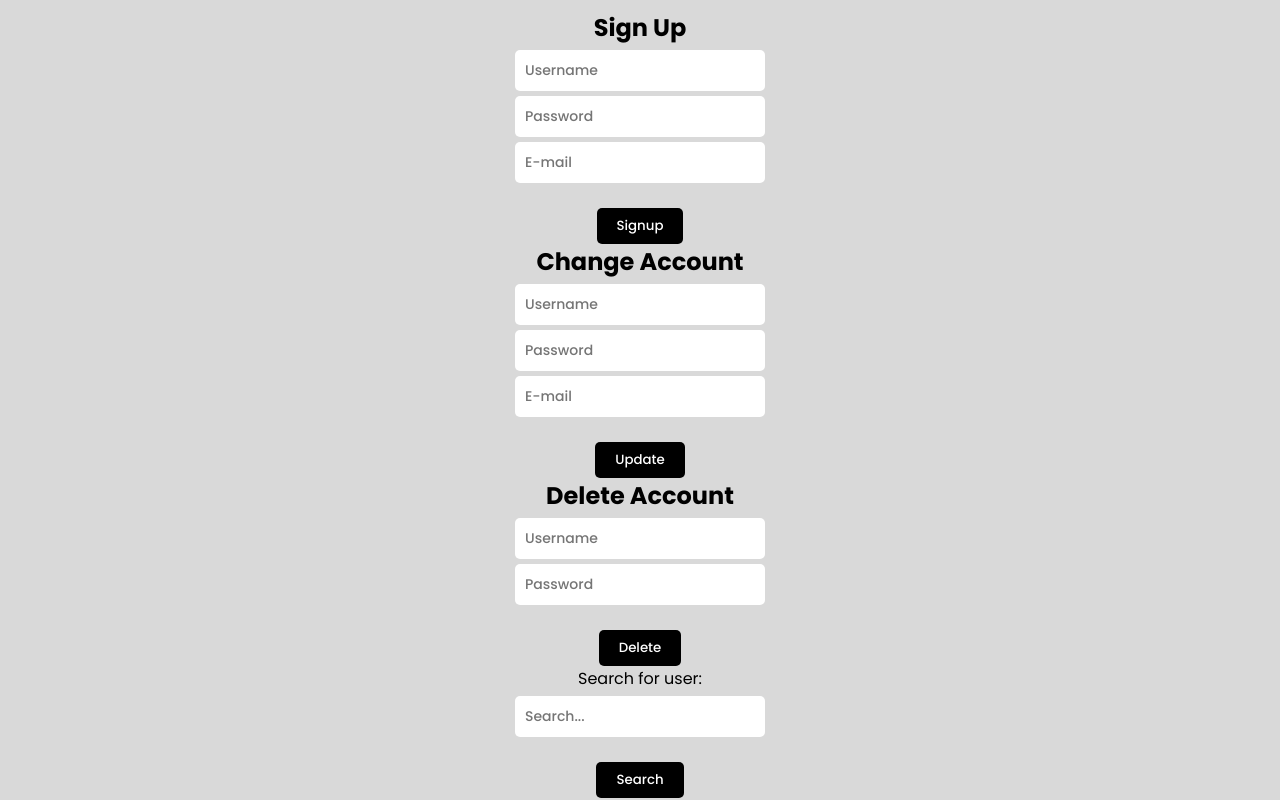
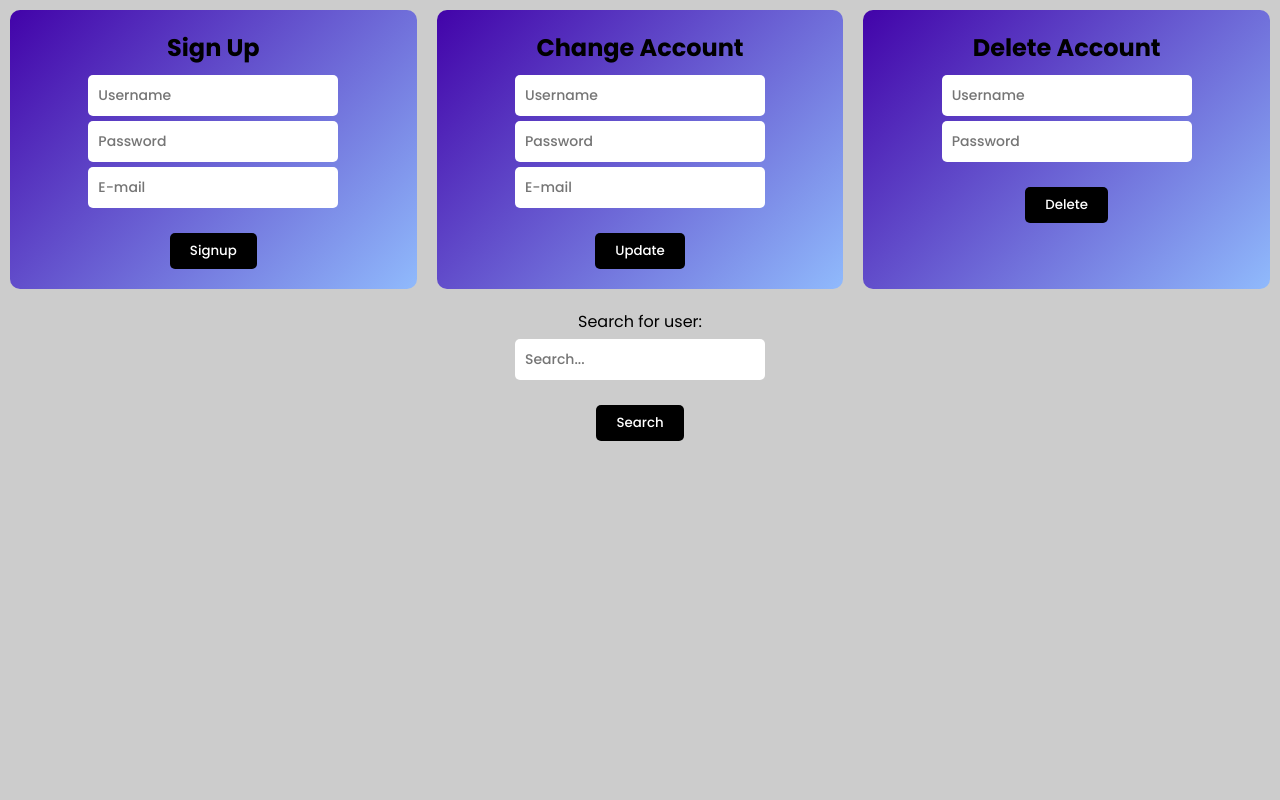
Before and after one commit to arveereed/Days-with-PHP, a PHP site: page / in a window 1280 px wide. Run offline with PHP 8.4, Linux system fonts and the light colour scheme.

Commit message:
Update main.css

```diff
--- a/3: PHP with SQL/css/main.css
+++ b/3: PHP with SQL/css/main.css
@@ -7,15 +7,24 @@
   font-family: "Poppins", sans-serif;
 }
 
-h3 {
-  margin-top: 40px;
-  margin-bottom: 10px;
+h2 {margin-bottom: 10px;}
+
+body {
+  background-color: rgba(0, 0, 0, 0.20);
+  padding: 10px;
+  text-align: center;
 }
 
-body {
-  padding-top: 10px;
-  text-align: center;
-  background-color: rgba(0, 0, 0, 0.15);
+.container {
+  display: grid;
+  grid-template-columns: 1fr 1fr 1fr;
+  column-gap: 20px;
+}
+
+.container div {
+  background: linear-gradient(135deg, #4203a9, #90bafc);
+  border-radius: 10px;
+  padding: 20px;
 }
 
 input {
@@ -32,7 +41,6 @@ input {
 
 input::placeholder {font-weight: 500;}
 
-
 button {
   margin-top: 20px;
   background-color: #000;
@@ -43,3 +51,5 @@ button {
   cursor: pointer;
   font-weight: 500;
 }
+
+.search-form {margin-top: 20px}
```
